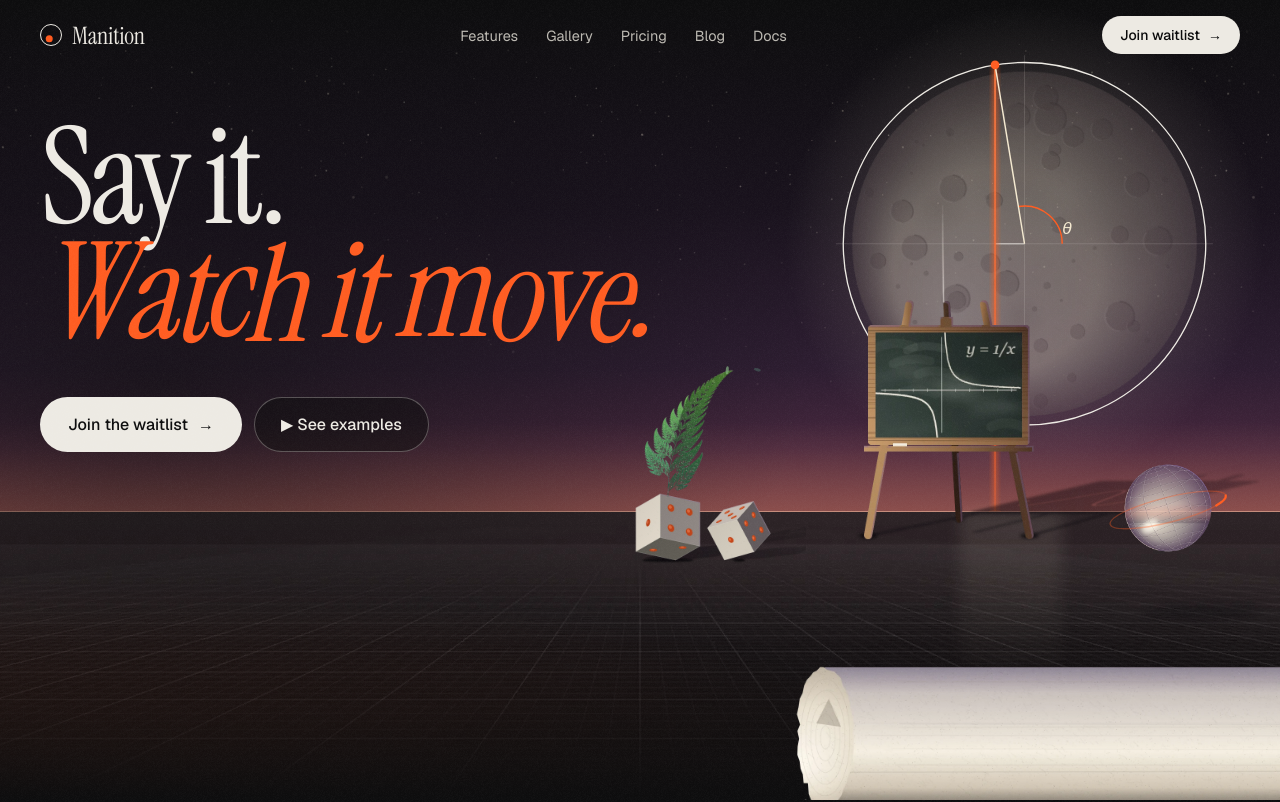
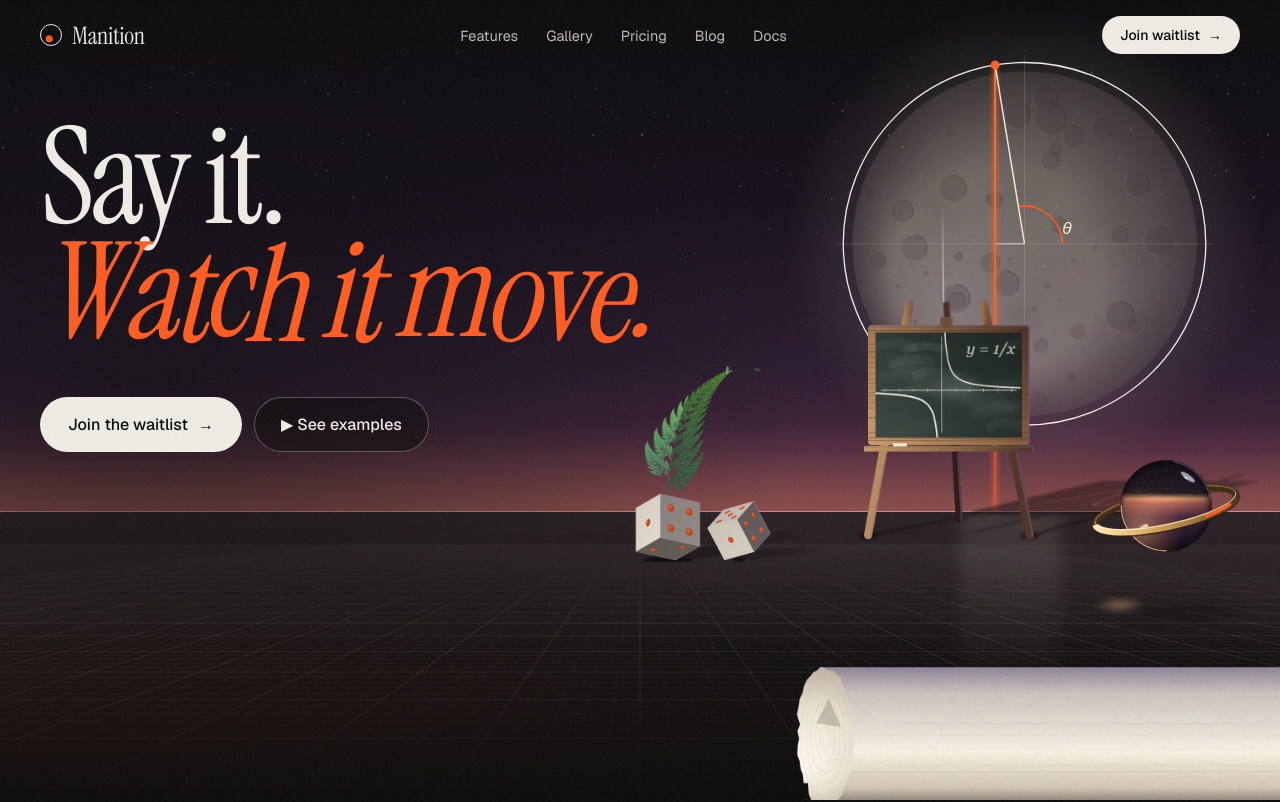
Before and after one commit to Shubham-355/manition-web, a Next.js app: page / in a window 1280 px wide. Shown: the top 802 px of the page. Built offline with nearby package versions, Linux system fonts and the light colour scheme; no server answers.

Commit message:
home: the hero sphere becomes a ringed orb with a gold band

```diff
--- a/app/components/home/NightHome.tsx
+++ b/app/components/home/NightHome.tsx
@@ -369,15 +369,29 @@ export default function NightHome({ fontClass }: { fontClass: string }) {
             <span data-leaf="1" style={css("position:absolute; left:44%; top:24%; width:8px; height:3px; border-radius:50%; background:#8cc08a;")} />
             <span data-leaf="2" style={css("position:absolute; left:40%; top:30%; width:7px; height:3px; border-radius:50%; background:#5f9e86;")} />
           </div>
-          <div className="h3-hide-m" style={css("position:absolute; right:5%; bottom:calc(25% + 40px); width:clamp(80px,7.5vw,116px);")}>
+          <div className="h3-hide-m" style={css("position:absolute; right:5%; bottom:calc(25% + 40px); width:clamp(84px,7.8vw,120px);")}>
             <div data-bob="5,10,1" style={css("position:relative;")}>
-              <img src="/v3/p-sphere.webp" alt="" style={css("display:block; width:100%;")} />
-              <svg viewBox="0 0 100 100" style={css("position:absolute; inset:0; width:100%; height:100%; overflow:visible;")}>
-                <ellipse cx="50" cy="52" rx="62" ry="13" fill="none" stroke="#FF5B1F" strokeOpacity=".35" strokeWidth="1.4" transform="rotate(-14 50 52)" />
-                <ellipse data-ring="1" cx="50" cy="52" rx="62" ry="13" fill="none" stroke="#FF5B1F" strokeWidth="2.4" strokeDasharray="60 400" strokeLinecap="round" transform="rotate(-14 50 52)" />
+              <svg viewBox="0 0 100 100" aria-hidden="true" style={css("position:absolute; inset:0; width:100%; height:100%; overflow:visible;")}>
+                <g transform="rotate(-12 50 54)">
+                  <path d="M -22 54 A 72 17 0 0 1 122 54" fill="none" stroke="#3e2a14" strokeWidth="7" />
+                  <path d="M -22 54 A 72 17 0 0 1 122 54" fill="none" stroke="#a8803f" strokeWidth="2" opacity=".55" transform="translate(0 -2)" />
+                </g>
+              </svg>
+              <img src="/v3/p-orb2.webp" alt="" style={css("position:relative; display:block; width:100%;")} />
+              <svg viewBox="0 0 100 100" aria-hidden="true" style={css("position:absolute; inset:0; width:100%; height:100%; overflow:visible;")}>
+                <defs>
+                  <linearGradient id="h3ringG" x1="0" y1="0" x2="1" y2="0"><stop offset="0" stopColor="#ffe6ae" /><stop offset=".35" stopColor="#d9ac5e" /><stop offset=".75" stopColor="#8a6630" /><stop offset="1" stopColor="#4a3216" /></linearGradient>
+                </defs>
+                <g transform="rotate(-12 50 54)">
+                  <path d="M -22 54 A 72 17 0 0 0 122 54" fill="none" stroke="#2a1a0c" strokeWidth="7.5" transform="translate(0 1.2)" opacity=".7" />
+                  <path d="M -22 54 A 72 17 0 0 0 122 54" fill="none" stroke="url(#h3ringG)" strokeWidth="6.5" />
+                  <path d="M -22 54 A 72 17 0 0 0 122 54" fill="none" stroke="#fff3d6" strokeWidth="1" opacity=".75" transform="translate(0 -2.4)" />
+                  <path data-ring="1" d="M -22 54 A 72 17 0 0 0 122 54" fill="none" stroke="#FF5B1F" strokeWidth="3" strokeDasharray="26 124" strokeLinecap="round" />
+                </g>
               </svg>
             </div>
-            <div data-bobsh="1" style={css("position:absolute; left:30%; top:calc(100% + 46px); width:110%; height:12px; border-radius:50%; background:rgba(4,2,6,.7); filter:blur(5px); transform:skewX(-40deg);")} />
+            <div data-bobsh="1" style={css("position:absolute; left:18%; top:calc(100% + 46px); width:96%; height:12px; border-radius:50%; background:rgba(4,2,6,.75); filter:blur(5px); transform:skewX(-40deg);")} />
+            <div aria-hidden="true" style={css("position:absolute; left:-22%; top:calc(100% + 38px); width:52%; height:14px; border-radius:50%; background:radial-gradient(ellipse, rgba(255,190,130,.5), rgba(255,140,80,0) 70%); filter:blur(3px);")} />
           </div>
         </div>
         <div data-par="1" aria-hidden="true" className="h3-hide-m" style={css("position:absolute; inset:0; pointer-events:none;")}>
```
Also changed, not shown: public/v3/p-orb2.webp (added).
